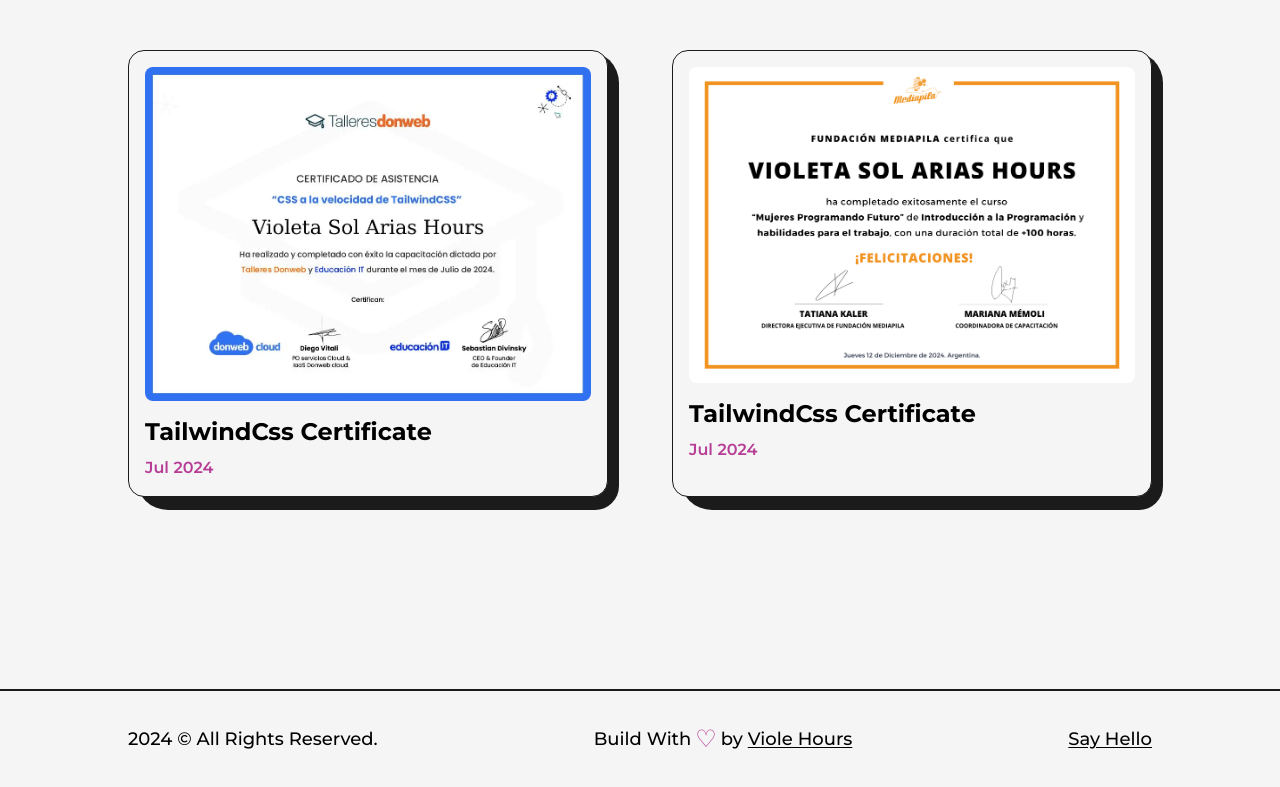
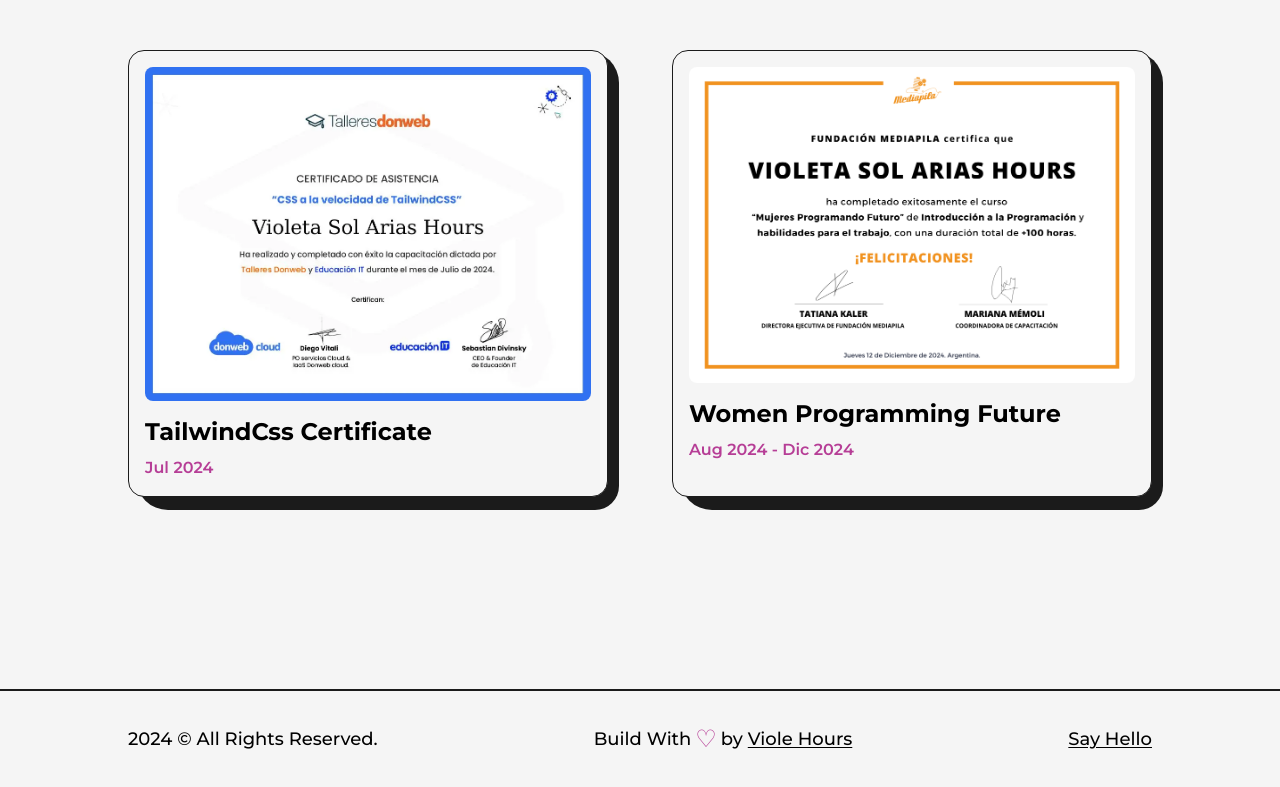
Before and after one commit to VioleHours/My-portfolio, a Next.js app: page /certificates in a window 1280 px wide. Shown: the part 1982-2769 px from the top of the page. Built offline with nearby package versions, Linux system fonts and the light colour scheme.

Commit message:
mediapila data

```diff
--- a/src/pages/certificates.js
+++ b/src/pages/certificates.js
@@ -105,8 +105,8 @@
             />
             <FeaturedCertificates
             img={certificado8}
-            title='TailwindCss Certificate'
-            time='Jul 2024'
+            title='Women Programming Future'
+            time='Aug 2024 - Dic 2024'
             link='/Violeta-Arias-Hours.pdf'
             />
           </ul>
```
